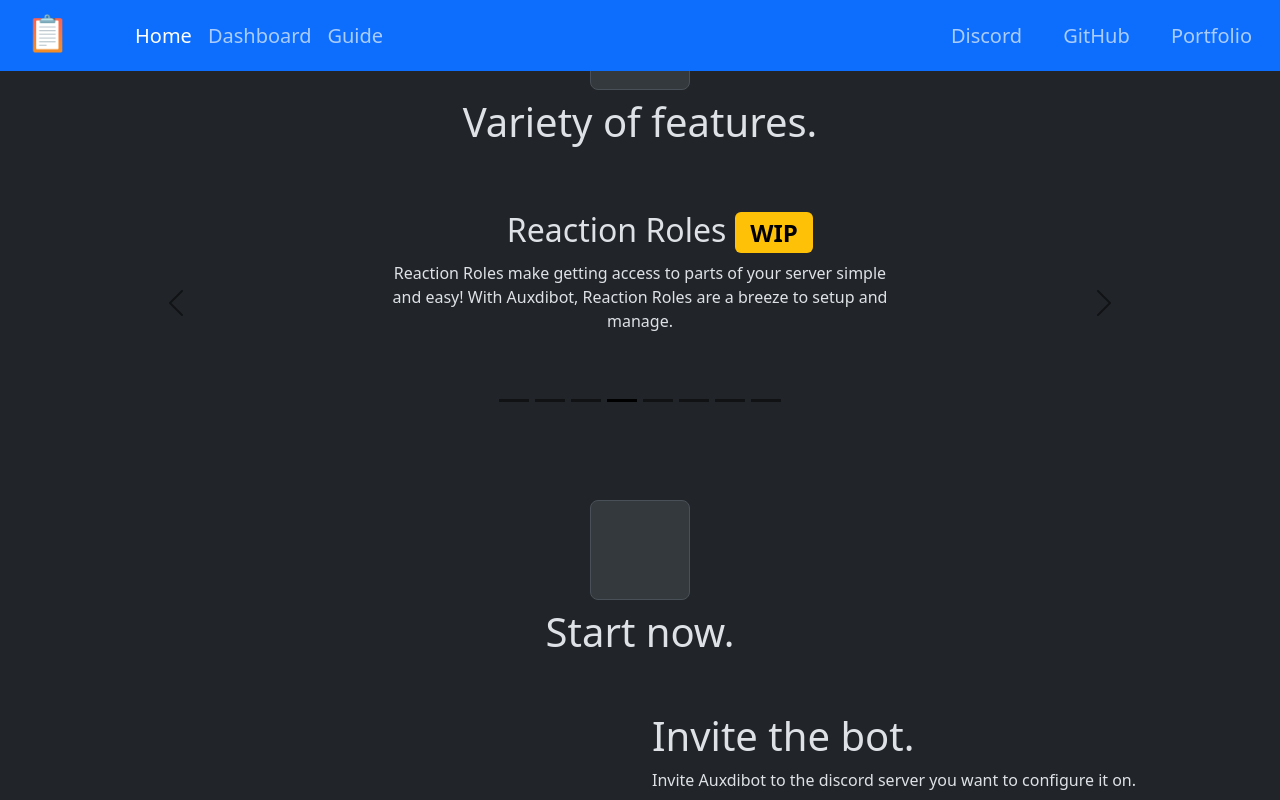
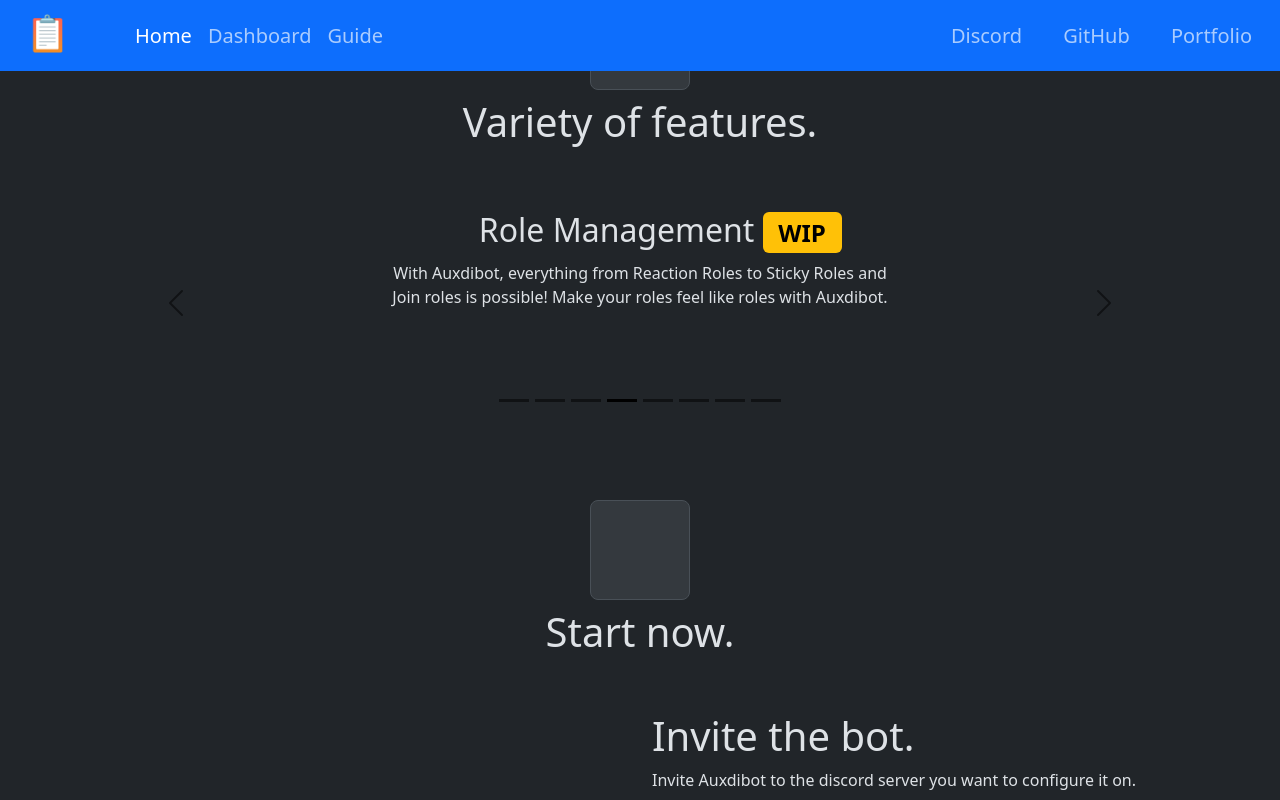
Before and after one commit to Auxdibot/auxdibot, a React (Vite) app in the folder app/: page / in a window 1280 px wide. Both pictures are taken after a click on the button 622 px from the left and 1857 px from the top of the page. Shown: the part 1457-2257 px from the top of the page. Built offline with nearby package versions, Linux system fonts and the light colour scheme; some icons are missing.

Commit message:
feat: add in button functionality, add proxy to localhost:5000 for dev and add button href

```diff
--- a/app/package.json
+++ b/app/package.json
@@ -8,6 +8,7 @@
     "build": "tsc && vite build",
     "preview": "vite preview"
   },
+  "proxy": "http://localhost:5000",
   "dependencies": {
     "@popperjs/core": "^2.11.7",
     "@types/bootstrap": "^5.2.6",
--- a/app/src/components/index.tsx
+++ b/app/src/components/index.tsx
@@ -24,7 +24,7 @@
                 />
                 <h1 className={"fw-normal m-2 text-center lh-1"}>Auxdibot <Badge className={"text-bg-danger bg-danger"}>Alpha</Badge></h1>
                 <p className={"fs-3 fw-light m-0 text-center"}>A slash command only multipurpose Discord bot!</p>
-                <Button className={"my-4"}><BsDiscord className={"d-inline-block align-top mx-1 fs-4"}/> Login with Discord</Button>
+                <Button className={"my-4"} href={"/api/auth/discord"}><BsDiscord className={"d-inline-block align-top mx-1 fs-4"}/> Login with Discord</Button>
             </div>
             <Container className={"text-bg-body"}>
                 <Container fluid={"md"} className={"w-100 h-100 my-5 d-flex flex-column my-auto"}>
@@ -37,13 +37,13 @@
 
                             <h1 className={"h1 fs-3 d-block"}><CgWebsite className={"d-inline-block align-middle h1 fs-3"} /> Dashboard <Badge className={"text-bg-warning bg-warning"}>WIP</Badge></h1>
                             <p className={"fs-6"}>Customize every feature of Auxdibot using our robust and easy-to-use dashboard site! Auxdibot's dashboard is mobile-friendly and is accessible from anywhere with Discord! No password or signup is needed.</p>
-                            <Button className={"mt-auto me-auto w-auto"}><BsSend className={"d-inline-block align-top mx-1 fs-4"}/> Dashboard</Button>
+                            <Button className={"mt-auto me-auto w-auto"} href={"/dashboard"}><BsSend className={"d-inline-block align-top mx-1 fs-4"}/> Dashboard</Button>
                         </Col>
                         <Col className={"border-start flex-column d-flex"}>
 
                             <h1 className={"h1 fs-3"}><RiDiscordLine className={"d-inline-block align-middle h1 fs-3"} /> Discord</h1>
                             <p className={"fs-6"}>Auxdibot uses the Discord Slash Command system, which allows for simple-to-understand and fast punishments, management, and customization! Just invite Auxdibot to your server and run the setup command and Auxdibot is ready for use!</p>
-                            <Button className={"mt-auto me-auto w-auto mb-5"}><GiHand className={"d-inline-block align-top mx-1 fs-4"}/> Invite bot</Button>
+                            <Button className={"mt-auto me-auto w-auto mb-5"} href={"https://discord.com/oauth2/authorize?client_id=1099157101978329138&scope=bot&permissions=8"}><GiHand className={"d-inline-block align-top mx-1 fs-4"}/> Invite bot</Button>
                         </Col>
                     </Row>
                 </Container>
@@ -69,8 +69,8 @@
                         </Carousel.Item>
                         <Carousel.Item className={"mh-100"}>
 
-                            <h1 className={"h2"}><BsPen className={"h2"} /> Reaction Roles <Badge className={"text-bg-warning bg-warning"}>WIP</Badge></h1>
-                            <p className={"w-50 mx-auto d-block"}>Reaction Roles make getting access to parts of your server simple and easy! With Auxdibot, Reaction Roles are a breeze to setup and manage.</p>
+                            <h1 className={"h2"}><BsPen className={"h2"} /> Role Management <Badge className={"text-bg-warning bg-warning"}>WIP</Badge></h1>
+                            <p className={"w-50 mx-auto d-block"}>With Auxdibot, everything from Reaction Roles to Sticky Roles and Join roles is possible! Make your roles feel like roles with Auxdibot.</p>
                         </Carousel.Item>
                         <Carousel.Item className={"mh-100"}>
 
--- a/lib/src/routes/auth.ts
+++ b/lib/src/routes/auth.ts
@@ -8,7 +8,7 @@
 authRouter.get('/discord/callback', passport.authenticate('discord', {
     failureMessage: "Couldn't authorize you on Discord."
 }), (req: express.Request, res: express.Response) => {
-    return req.session.passport?.user ? res.status(200).send(`Authorized as ${req.session.passport.user.discord_tag}!`)
+    return req.session.passport?.user ? res.status(200).redirect('/')
         : res.status(400).send('Couldn\'t authorize you!');
 });
 
```
